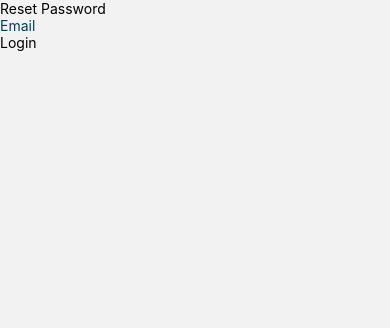
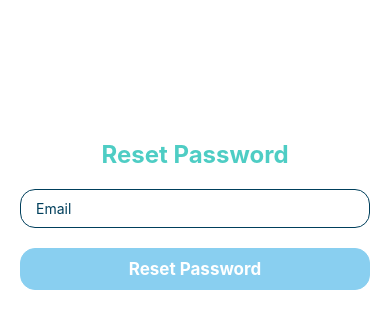
Before and after one commit to 1homsi/Quakly, a React Native app: screen /ResetPassword in a window 390 px wide. Shown: the top 328 px of the page. Built offline with nearby package versions, Linux system fonts and the light colour scheme.

Commit message:
Update Reset Password

```diff
--- a/screens/ResetPassword.js
+++ b/screens/ResetPassword.js
@@ -1,4 +1,4 @@
-import { View, Text, TextInput, TouchableOpacity } from 'react-native'
+import { View, Text, TextInput, TouchableOpacity, StyleSheet } from 'react-native'
 import React from 'react'
 import { auth } from '../firebase'
 import { useNavigation } from '@react-navigation/native'
@@ -18,20 +18,21 @@ const ResetPassword = () => {
     }
 
     return (
-        <View>
-            <Text>Reset Password</Text>
+        <View style={styles.container}>
+            <Text style={styles.sectionTitle}>Reset Password</Text>
             <TextInput
                 placeholderTextColor="#003f5c"
                 placeholder="Email"
                 value={email}
                 onChangeText={text => setEmail(text)}
+                style={styles.input}
             />
 
             <View>
                 <TouchableOpacity
                     onPress={handleReset}
                 >
-                    <Text >Login</Text>
+                    <Text style={styles.resetPass}>Reset Password</Text>
                 </TouchableOpacity>
             </View>
         </View >
@@ -39,3 +40,45 @@ const ResetPassword = () => {
 }
 
 export default ResetPassword
+
+const styles = StyleSheet.create({
+    container: {
+        flex: 1,
+        paddingTop: 100,
+        paddingHorizontal: 20,
+        backgroundColor: '#fff',
+    },
+    input: {
+        borderWidth: 1.5,
+        borderColor: "#003f5c",
+        backgroundColor: 'white',
+        paddingHorizontal: 15,
+        paddingVertical: 10,
+        borderRadius: 15,
+        marginTop: 10,
+      },
+      sectionTitle: {
+        color: '#4ecdc4',
+        fontSize: 24,
+        fontWeight: 'bold',
+        paddingHorizontal: 15,
+        paddingVertical: 10,
+        borderRadius: 25,
+        marginHorizontal: 10,
+        marginTop: 30,
+        textAlign: 'center'
+      },
+      resetPass:{
+        borderWidth: 1.5,
+        borderColor: "#89CFF0",
+        backgroundColor: "#89CFF0",
+        paddingHorizontal: 15,
+        paddingVertical: 10,
+        borderRadius: 15,
+        marginTop: 20,
+        color: 'white',
+        fontWeight: '700',
+        fontSize: 17,
+        textAlign: 'center',
+      }
+});
```
